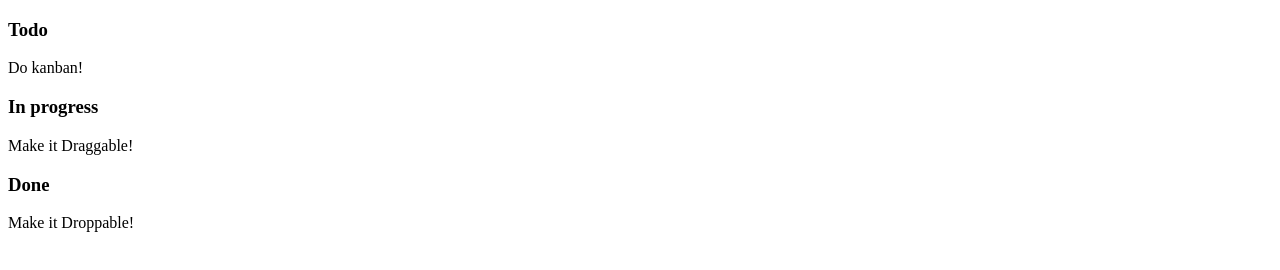
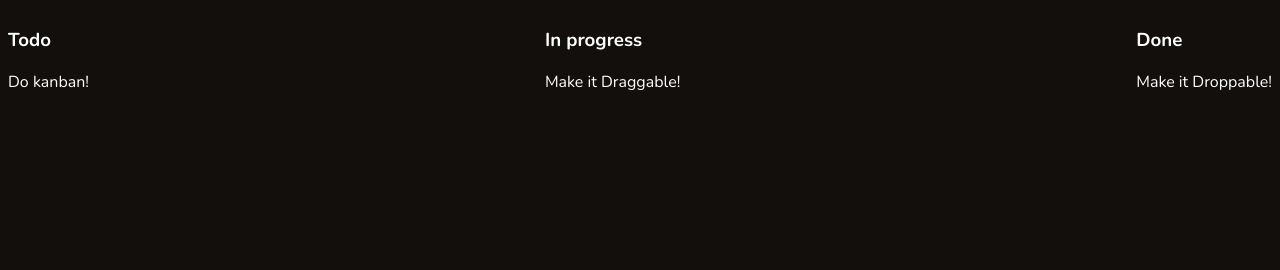
Before and after one commit to JvFern4ndes/simple-kanban-board-js, a plain HTML site: page index.html in a window 1280 px wide. Drawn offline with nearby package versions, Linux system fonts and the light colour scheme.

Commit message:
feat: boards class styling

```diff
--- a/index.html
+++ b/index.html
@@ -4,7 +4,9 @@
   <meta charset="UTF-8">
   <meta http-equiv="X-UA-Compatible" content="IE=edge">
   <meta name="viewport" content="width=device-width, initial-scale=1.0">
-  <link rel="stylesheet" href="style.css" />
+  <link rel="stylesheet" href="style.css">
+  <link href="https://fonts.googleapis.com/css?family=Nunito:400,600,700,800,900" rel="stylesheet" >
+
   <title>Simple Kanban Board</title>
 </head>
 <body>
--- a/style.css
+++ b/style.css
@@ -0,0 +1,13 @@
+html {
+  font-family: 'Nunito', sans-serif;
+}
+
+body {
+  background-color: #130F0D;
+  color: #FFF;
+}
+
+.boards {
+  display: flex;
+  justify-content: space-between;
+}
```
